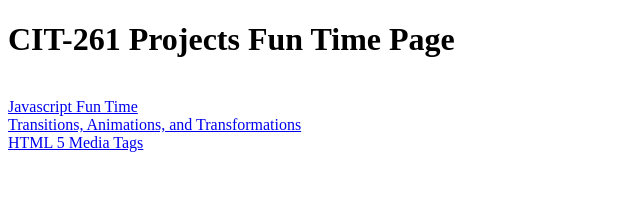
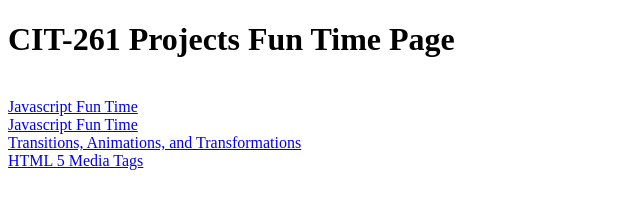
Before and after one commit to domenickcasper/CIT-261-BYUI, a plain HTML site: page index.html in a window 1280 px wide. Shown: the whole page, without its empty margins (0-640 px from the left). Drawn offline with Linux system fonts and the light colour scheme.

Commit message:
Added week 3 link to ajax
YES!

```diff
--- a/index.html
+++ b/index.html
@@ -2,6 +2,7 @@
 <body>
   <h1> CIT-261 Projects Fun Time Page </h1><br />
   <a href = "https://domenickcasper.github.io/CIT-261-BYUI/Week%202/JavaScript.html">Javascript Fun Time</a><br />
+  <a href = "https://domenickcasper.github.io/CIT-261-BYUI/Week%203/ajax.html">Javascript Fun Time</a><br />
   <a href = "https://domenickcasper.github.io/CIT-261-BYUI/Week%204/Transitions.html">Transitions, Animations, and Transformations</a><br />
   <a href = "https://domenickcasper.github.io/CIT-261-BYUI/Week%205/html5tag.html">HTML 5 Media Tags</a><br />
 </body>
```
